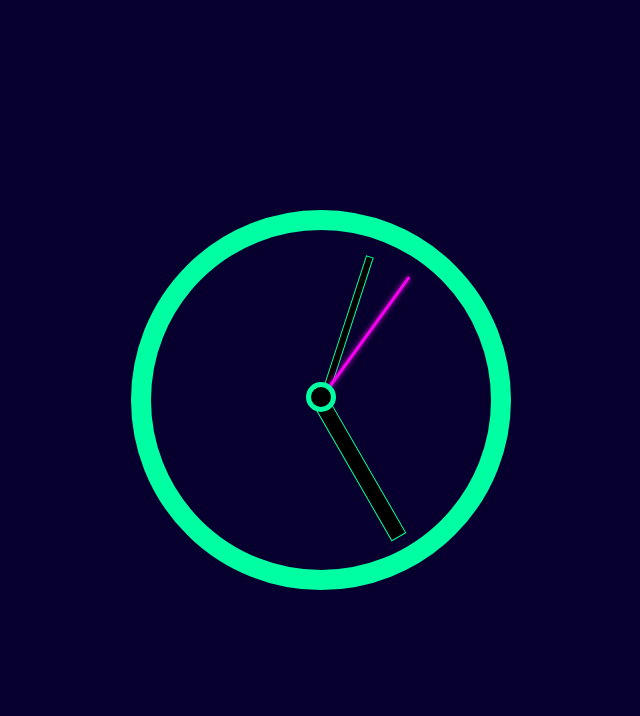
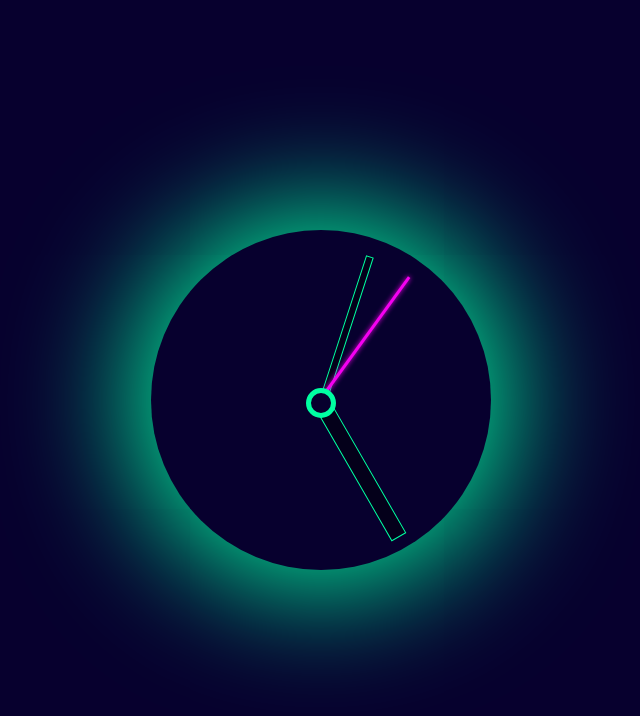
Before and after one commit to Steve-Carlton/JS-Clock, a plain HTML site: page index.html in a window 1280 px wide. Shown: the whole page, without its empty margins (319-959 px from the left). Drawn offline with Linux system fonts and the light colour scheme.

Commit message:
fix second hand stutter. final styling

```diff
--- a/index.html
+++ b/index.html
@@ -39,7 +39,7 @@
     .clock {
       width: 30rem;
       height: 30rem;
-      border: 20px solid #00ffa2;
+      box-shadow: 0 0 130px 15px rgba(0, 255, 162, 1);
       border-radius: 50%;
       margin: 50px auto;
       position: relative;
@@ -57,10 +57,10 @@
       width: 20px;
       height: 20px;
       border-radius: 50%;
-      background: #000;
+      background: #07002e;
       border: 5px solid #00ffa2;
       position: absolute;
-      top: 45%;
+      top: 47%;
       left: 45%;
     }
 
@@ -73,33 +73,29 @@
       top: 50%;
       transform-origin: 100%;
       transform: rotate(90deg);
-      /* transition: all .05s ease; */
+      transition: all .05s ease;
     }
 
     .min-hand {
       border: 1px solid #00ffa2;
       width: 50%;
       height: 6px;
-      background: black;
+      background: #04001a;
       position: absolute;
       top: 50%;
       transform-origin: 100%;
       transform: rotate(90deg);
-      /* transition: all .05s ease; /*stutters clock hands at passing 360deg - 0deg */
-      /* moves rotation axis */
     }
 
     .hour-hand {
       width: 50%;
       height: 15px;
-      background: black;
+      background: #04001a;
       border: 1px solid #00ffa2;
       position: absolute;
       top: 50%;
       transform-origin: 100%;
       transform: rotate(90deg);
-      /* transition: all .05s ease; */
-      /* moves rotation axis */
     }
 
   </style>
@@ -124,6 +120,13 @@
     secondHand.style.transform = `rotate(${secondDegrees}deg)`;
     minHand.style.transform = `rotate(${minDegrees}deg)`;
     hourHand.style.transform = `rotate(${hourDegrees}deg)`;
+
+    //prevents hands from 'rewinding' to 90degrees.
+    if (secondDegrees > 444 || secondDegrees == 90) {
+      secondHand.style.transition = "none";
+    } else {
+      secondHand.style.transition = "";
+    }
   }
   //functions can be set to run at a regular timing interval. provide funtion name and time(milliseconds)
   setInterval(setDate, 1000);
```
